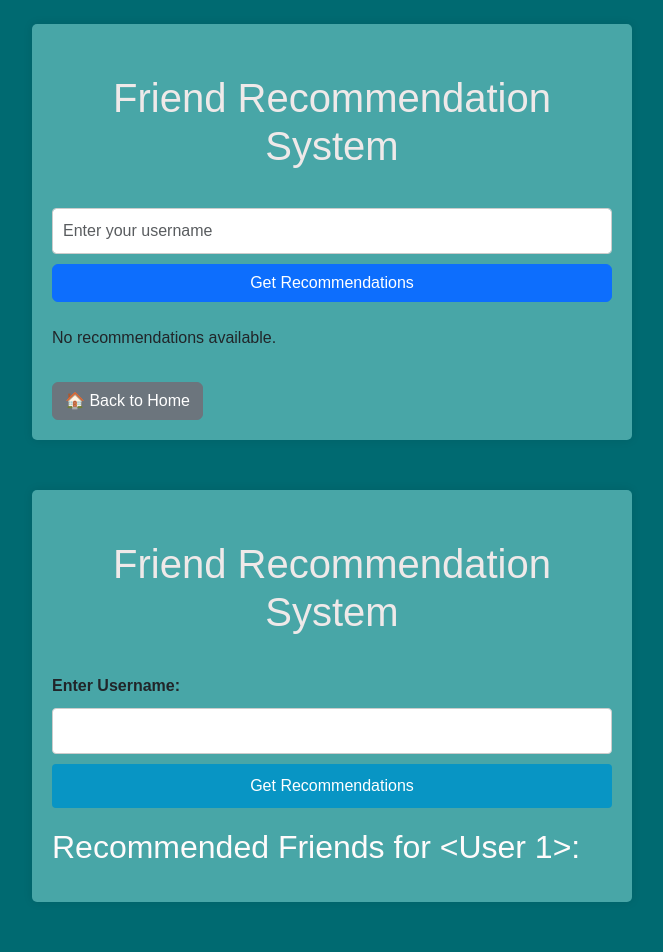
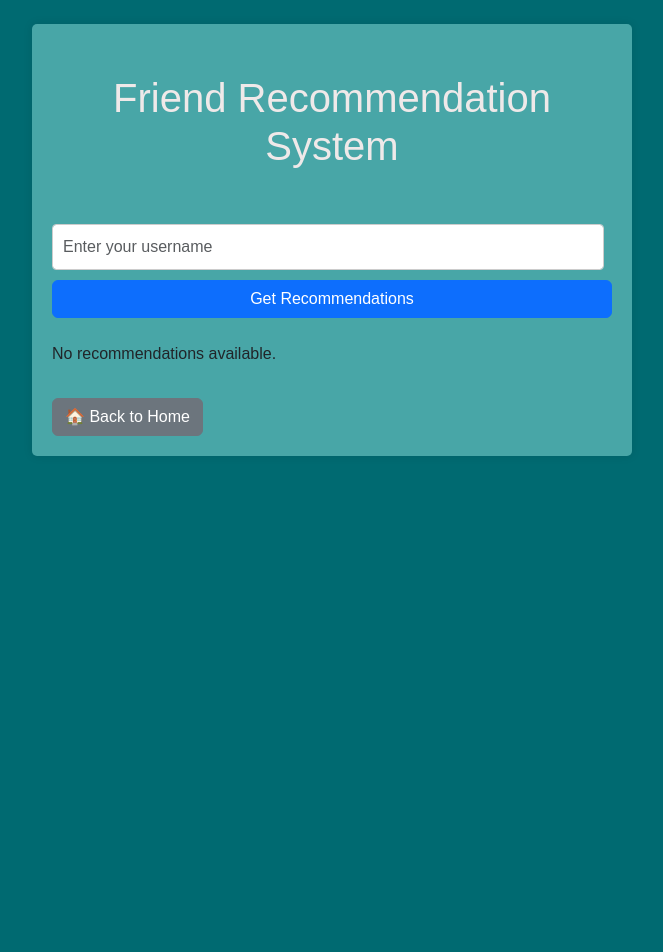
Before and after one commit to Rahul23ship/Friends_recomendation_system, a Flask app: template templates/index.html in a window 1280 px wide. Shown: the whole page, without its empty margins (308-971 px from the left). After the commit the page ends 456 px from the top, so only its background shows below. Run offline with Flask 3, Linux system fonts and the light colour scheme; the template is opened without the code that fills it: values that come from a table or form of the project are taken from there, others are empty.

Commit message:
modified some content

```diff
--- a/app.py
+++ b/app.py
@@ -1,26 +1,28 @@
-
 from flask import Flask, render_template, request, redirect, url_for
+from flask_sqlalchemy import SQLAlchemy
 import networkx as nx
-from flask_sqlalchemy import SQLAlchemy
 
 # Initialize Flask app
 app = Flask(__name__)
 
+# Configure SQLite database
 app.config['SQLALCHEMY_DATABASE_URI'] = 'sqlite:///friends.db'
 app.config['SQLALCHEMY_TRACK_MODIFICATIONS'] = False
 db = SQLAlchemy(app)
 
+# SQLAlchemy models
 class User(db.Model):
     id = db.Column(db.Integer, primary_key=True)
     username = db.Column(db.String(50), unique=True, nullable=False)
-    interests = db.Column(db.Text)  # changed to plural 'interests'
+    interests = db.Column(db.Text)
+    description = db.Column(db.Text)
 
 class Friendship(db.Model):
     id = db.Column(db.Integer, primary_key=True)
     user_id = db.Column(db.Integer, db.ForeignKey('user.id'), nullable=False)
     friend_id = db.Column(db.Integer, db.ForeignKey('user.id'), nullable=False)
 
-# Create Graph
+# Create graph for recommendation system
 G = nx.Graph()
 
 def build_graph_from_db():
@@ -36,7 +38,6 @@ def build_graph_from_db():
         if user1 and user2:
             G.add_edge(user1.username, user2.username)
 
-# Interest similarity helper function
 def interest_similarity(user_interests, other_interests):
     set_user = set(i.strip().lower() for i in user_interests.split(',')) if user_interests else set()
     set_other = set(i.strip().lower() for i in other_interests.split(',')) if other_interests else set()
@@ -46,7 +47,6 @@ def interest_similarity(user_interests, other_interests):
     union = set_user | set_other
     return len(intersection) / len(union) if union else 0
 
-# Combined recommendation function based on friends and interests
 def combined_recommendations(G, user):
     if user not in G.nodes:
         return []
@@ -71,12 +71,10 @@ def combined_recommendations(G, user):
             friend_score = (len(intersection) / len(union)) if union else 0
 
             interest_score = interest_similarity(user_interests, other_interests)
-
             combined_score = 0.6 * friend_score + 0.4 * interest_score
 
             if combined_score > 0:
                 scores[other_user] = combined_score
-
     else:
         for other_user in G.nodes:
             if other_user == user:
@@ -89,22 +87,13 @@ def combined_recommendations(G, user):
                 scores[other_user] = interest_score
 
         if not scores:
-            popularity = {}
-            for other_user in G.nodes:
-                if other_user == user:
-                    continue
-                popularity[other_user] = len(list(G.neighbors(other_user)))
+            popularity = {u: len(list(G.neighbors(u))) for u in G.nodes if u != user}
             sorted_popular = sorted(popularity.items(), key=lambda x: x[1], reverse=True)
-            # Return top 5 popular users with scores normalized to 1.0 (100%)
-            return [(user, 1.0) for user, _ in sorted_popular[:5]]
+            return [(u, 100.0) for u, _ in sorted_popular[:5]]
 
-    # Convert scores to percentage (0-100)
     max_score = max(scores.values()) if scores else 1
     sorted_users = sorted(scores.items(), key=lambda x: x[1], reverse=True)
-    # Normalize scores to max_score, then convert to percentage
-    result = [(username, round((score / max_score) * 100, 2)) for username, score in sorted_users]
-
-    return result
+    return [(username, round((score / max_score) * 100, 2)) for username, score in sorted_users]
 
 # Routes
 
@@ -119,11 +108,12 @@ def index():
 @app.route('/recommend', methods=['POST'])
 def recommend():
     user = request.form['user']
-    if user not in G.nodes:
-        return render_template('index.html', error="User not found.")
+    all_users = User.query.all()
+    if not User.query.filter_by(username=user).first():
+        return render_template("index.html", error="User not found", user=user, users=all_users)
 
     recommendations = combined_recommendations(G, user)
-    return render_template('index.html', user=user, recommendations=recommendations)
+    return render_template("index.html", user=user, recommendations=recommendations, users=all_users)
 
 @app.route('/add_friend_from_recommendation', methods=['POST'])
 def add_friend_from_recommendation():
@@ -142,27 +132,24 @@ def add_friend_from_recommendation():
     ).first()
 
     if not existing:
-        new_friendship = Friendship(user_id=user.id, friend_id=friend.id)
-        db.session.add(new_friendship)
+        db.session.add(Friendship(user_id=user.id, friend_id=friend.id))
         db.session.commit()
         build_graph_from_db()
 
-    # Redirect with POST to keep user in recommendation flow
     return redirect(url_for('recommend'), code=307)
-
 
 @app.route('/add_user', methods=['GET', 'POST'])
 def add_user():
     if request.method == 'POST':
         username = request.form['Name']
-        interests = request.form.get('Interests')  # Make sure your add.html form has input name="Interests"
+        interests = request.form.get('Interests')
+        description = request.form.get('Description')
 
-        # Check if user exists
         existing_user = User.query.filter_by(username=username).first()
         if existing_user:
             return render_template('add.html', error="User already exists.")
 
-        new_user = User(username=username, interests=interests)
+        new_user = User(username=username, interests=interests, description=description)
         db.session.add(new_user)
         db.session.commit()
 
@@ -185,76 +172,25 @@ def add_friends():
         added_friends = []
         for friend_username in friends_list:
             friend = User.query.filter_by(username=friend_username).first()
-
             if friend and friend != user:
                 exists = Friendship.query.filter(
                     ((Friendship.user_id == user.id) & (Friendship.friend_id == friend.id)) |
                     ((Friendship.user_id == friend.id) & (Friendship.friend_id == user.id))
                 ).first()
-
                 if not exists:
                     db.session.add(Friendship(user_id=user.id, friend_id=friend.id))
                     added_friends.append(friend.username)
 
         db.session.commit()
         build_graph_from_db()
-
         message = f"Added friends: {', '.join(added_friends)}" if added_friends else "No new friends added."
         return render_template('add_friends.html', username=username, users=User.query.all(), message=message)
 
-    users = User.query.all()
-    return render_template('add_friends.html', username=username, users=users)
+    return render_template('add_friends.html', username=username, users=User.query.all())
 
-
+# Main execution
 if __name__ == '__main__':
     with app.app_context():
         db.create_all()
         build_graph_from_db()
     app.run(debug=True)
-from flask import Flask, render_template, request, jsonify
-import networkx as nx
-
-# Initialize Flask app
-app = Flask(__name__)
-
-# Create Graph
-G = nx.Graph()
-
-# Define Users (Nodes) and Friendships (Edges)
-users = ['A', 'B', 'C', 'D', 'E', 'F']
-friendships = [('A', 'B'), ('A', 'C'), ('B', 'D'), ('B', 'E'), ('C', 'F'), ('E', 'F')]
-
-# Add nodes (users) and edges (friendships) to the graph
-G.add_nodes_from(users)
-G.add_edges_from(friendships)
-
-# Function for Mutual Friends Recommendation
-def mutual_friends(G, user):
-    friends = set(G.neighbors(user))  # Get direct friends
-    recommendations = {}
-
-    for friend in friends:  # Loop through each direct friend
-        for mutual in G.neighbors(friend):  # Get friends of the friend
-            if mutual != user and mutual not in friends:  # Avoid duplicates
-                recommendations[mutual] = recommendations.get(mutual, 0) + 1
-
-    return sorted(recommendations, key=recommendations.get, reverse=True)  # Sort by highest mutual count
-
-# Home route: Show a form to input the user's name
-@app.route('/')
-def home():
-    return render_template('index.html')
-
-# Recommendation route: Get recommendations for the user
-@app.route('/recommend', methods=['POST'])
-def recommend():
-    user = request.form['user']  # Get the username from the form
-    if user not in G.nodes:
-        return render_template('index.html', error="User not found.")
-
-    recommendations = mutual_friends(G, user)
-    return render_template('index.html', user=user, recommendations=recommendations)
-
-# Run the Flask app
-if __name__ == '__main__':
-    app.run(debug=True)
--- a/templates/add.html
+++ b/templates/add.html
@@ -30,6 +30,10 @@
     <label for="Interests" class="form-label">Interests (comma separated)</label>
     <input type="text" class="form-control" name="Interests" id="Interests" placeholder="e.g., Football, Coding, Reading" required/>
   </div>
+    <div calss="mb-3">
+      <label for="Description">Description:</label>
+  <textarea name="Description" rows="3" placeholder="Write a short bio..."></textarea>
+    </div>
       <button type="submit" class="btn btn-primary">Submit</button>
     </form>
     <a href="{{ url_for('home') }}" class="btn btn-primary mt-3">
--- a/templates/index.html
+++ b/templates/index.html
@@ -4,10 +4,14 @@
     <meta charset="UTF-8" />
     <meta name="viewport" content="width=device-width, initial-scale=1" />
     <title>Friend Recommendation System</title>
+
+    <!-- Bootstrap CSS -->
     <link
       href="https://cdn.jsdelivr.net/npm/bootstrap@5.3.0/dist/css/bootstrap.min.css"
       rel="stylesheet"
     />
+
+    <!-- Optional custom styles -->
     <link
       rel="stylesheet"
       href="{{ url_for('static', filename='style.css') }}"
@@ -15,9 +19,9 @@
   </head>
   <body>
     <div class="container my-4">
-      <h1>Friend Recommendation System</h1>
+      <h1 class="mb-4">Friend Recommendation System</h1>
 
-      <!-- Form to input the username -->
+      <!-- Username input form -->
       <form method="POST" action="/recommend" class="mb-4">
         <input
           type="text"
@@ -25,26 +29,46 @@
           placeholder="Enter your username"
           autocomplete="off"
           required
-          class="form-control d-inline-block w-auto"
+          class="form-control d-inline-block w-auto me-2"
         />
         <button type="submit" class="btn btn-primary">
           Get Recommendations
         </button>
       </form>
 
-      <!-- Displaying error or recommendations -->
-      {% if recommendations %}
+      <!-- Recommendations or error -->
+      {% if error %}
+      <div class="alert alert-danger">{{ error }}</div>
+      {% elif recommendations %}
       <h2>Recommendations for {{ user }}:</h2>
-      <ul class="list-group">
+
+      <!-- Scrollable container -->
+      <div
+        style="
+          max-height: 300px;
+          overflow-y: auto;
+          border: 1px solid #ddd;
+          border-radius: 4px;
+          padding: 10px;
+        "
+      >
+        <ul class="list-group mb-0">
           {% for username, score in recommendations %}
           <li
             class="list-group-item d-flex justify-content-between align-items-center"
           >
-          <span>{{ username }} — <strong>{{ '%.2f' % (score) }}%</strong></span>
+            <!-- Tooltip with description -->
+            {% for user_obj in users %} {% if user_obj.username == username %}
+            <span data-bs-toggle="tooltip" title="{{ user_obj.description }}">
+              {{ username }} — <strong>{{ '%.2f' % score }}%</strong>
+            </span>
+            {% endif %} {% endfor %}
+
+            <!-- Add friend form -->
             <form
               action="{{ url_for('add_friend_from_recommendation') }}"
               method="post"
-            style="margin: 0"
+              class="m-0"
             >
               <input type="hidden" name="user" value="{{ user }}" />
               <input type="hidden" name="friend" value="{{ username }}" />
@@ -55,52 +79,28 @@
           </li>
           {% endfor %}
         </ul>
-      {% elif error %}
-      <p class="text-danger">{{ error }}</p>
+      </div>
+
       {% else %}
       <p>No recommendations available.</p>
       {% endif %}
 
+      <!-- Back to Home -->
       <a href="{{ url_for('home') }}" class="btn btn-secondary mt-3"
         >🏠 Back to Home</a
       >
     </div>
+
+    <!-- Bootstrap JS (required for tooltip) -->
+    <script src="https://cdn.jsdelivr.net/npm/bootstrap@5.3.0/dist/js/bootstrap.bundle.min.js"></script>
+    <script>
+      // Initialize tooltips
+      const tooltipTriggerList = document.querySelectorAll(
+        '[data-bs-toggle="tooltip"]'
+      );
+      tooltipTriggerList.forEach((el) => {
+        new bootstrap.Tooltip(el);
+      });
+    </script>
   </body>
 </html>
-
-<!DOCTYPE html>
-<html lang="en">
-  <head>
-    <meta charset="UTF-8" />
-    <meta name="viewport" content="width=device-width, initial-scale=1.0" />
-    <title>Friend Recommendation System</title>
-    <link
-      rel="stylesheet"
-      href="{{ url_for('static', filename='style.css') }}"
-    />
-  </head>
-  <body>
-    <div class="container">
-      <h1>Friend Recommendation System</h1>
-
-      <!-- Form to input the username -->
-      <form action="/recommend" method="post">
-        <label for="user">Enter Username:</label>
-        <input type="text" id="user" name="user" required />
-        <button type="submit">Get Recommendations</button>
-      </form>
-
-      <!-- Displaying error or recommendations -->
-      {% if error %}
-      <p class="error">{{ error }}</p>
-      {% elif user %}
-      <h2>Recommended Friends for {{ user }}:</h2>
-      <ul>
-        {% for friend in recommendations %}
-        <li>{{ friend }}</li>
-        {% endfor %}
-      </ul>
-      {% endif %}
-    </div>
-  </body>
-</html>
```
Also changed, not shown: instance/friends.db. Lines whose indentation alone changed are shown as unchanged.
